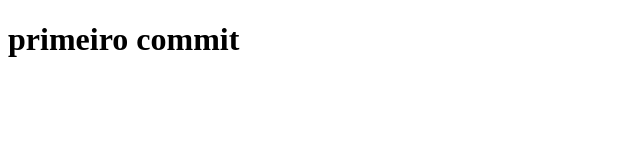
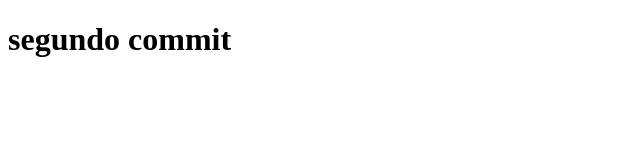
Before and after one commit to Odraude04/squad01, a plain HTML site: page index.html in a window 1280 px wide. Shown: the whole page, without its empty margins (0-640 px from the left). Drawn offline with Linux system fonts and the light colour scheme.

Commit message:
segundo commit

```diff
--- a/index.html
+++ b/index.html
@@ -7,6 +7,6 @@
     <title>Document</title>
 </head>
 <body>
-    <h1>primeiro commit</h1>
+    <h1>segundo commit</h1>
 </body>
 </html>
```
